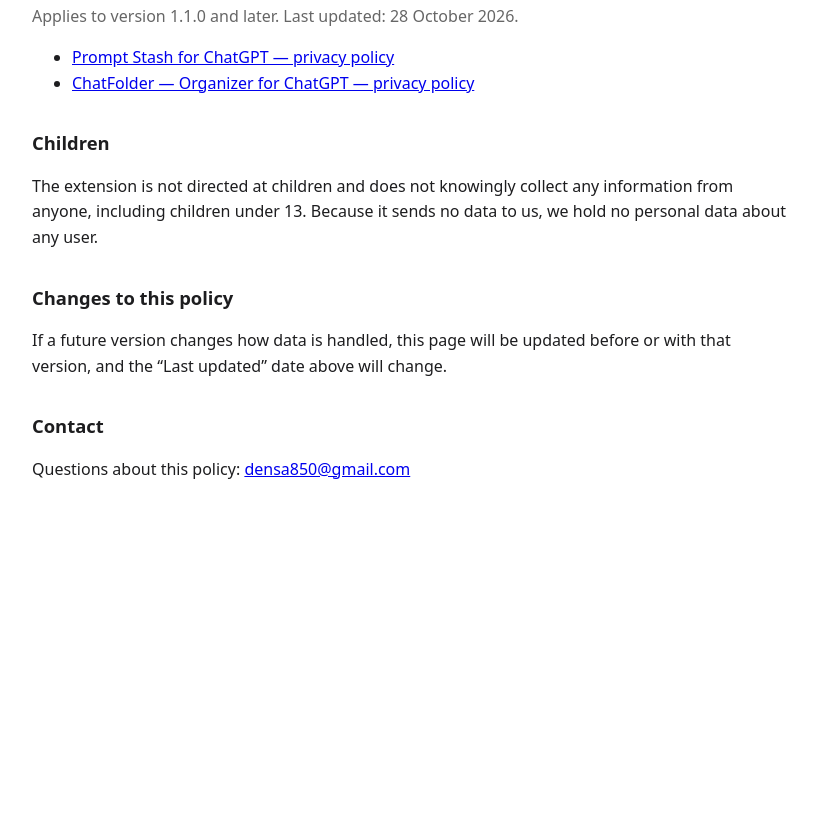
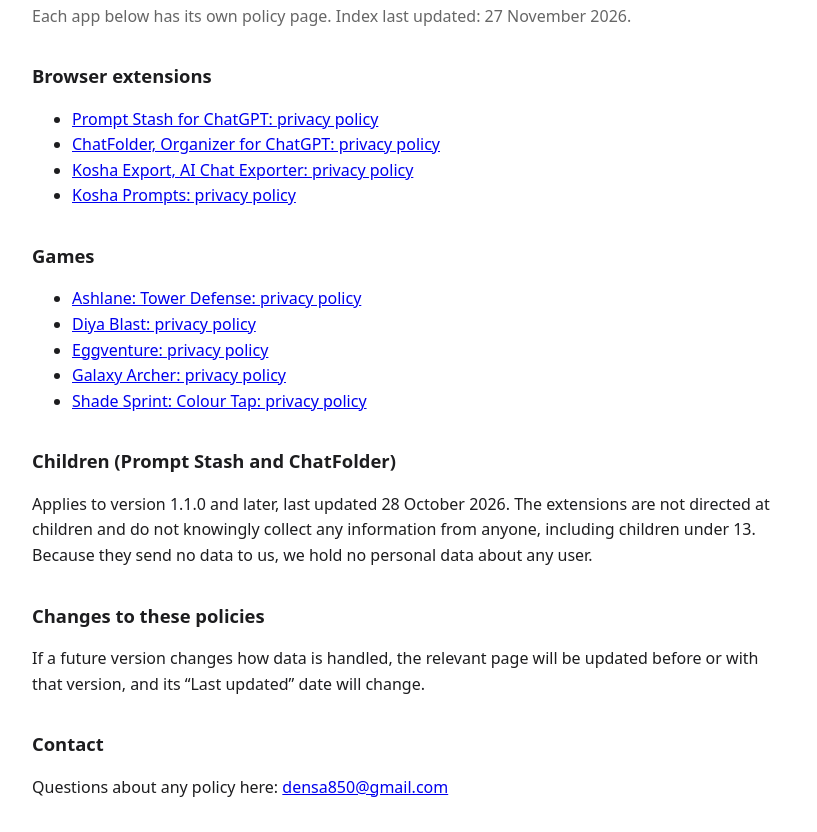
Before and after one commit to densa850-lab/extension-privacy, a plain HTML site: page index.html in a window 1280 px wide. Shown: the part 88-920 px from the top of the page, without its empty margins (228-1045 px from the left). Before the commit the page ends 800 px from the top, so only its background shows below. Drawn offline with Linux system fonts and the light colour scheme.

Commit message:
Index: list all 9 privacy policies (#1)

```diff
--- a/index.html
+++ b/index.html
@@ -1,15 +1,29 @@
 <!doctype html>
 <html lang="en"><head><meta charset="utf-8"><meta name="viewport" content="width=device-width,initial-scale=1">
-<title>Prompt Stash &amp; ChatFolder — Privacy Policy</title><style>body{font:16px/1.6 system-ui,-apple-system,Segoe UI,Roboto,sans-serif;max-width:760px;margin:2rem auto;padding:0 1rem;color:#1d1d1f;background:#fff}
+<title>Privacy Policies</title><style>body{font:16px/1.6 system-ui,-apple-system,Segoe UI,Roboto,sans-serif;max-width:760px;margin:2rem auto;padding:0 1rem;color:#1d1d1f;background:#fff}
 h1{font-size:1.7rem;margin-bottom:.2rem}h2{font-size:1.15rem;margin-top:2rem}table{border-collapse:collapse;width:100%}td,th{border:1px solid #ccc;padding:.4rem .6rem;text-align:left;vertical-align:top}code{background:#f2f2f2;padding:0 .25rem;border-radius:3px}.muted{color:#666}
 @media (prefers-color-scheme:dark){body{background:#151515;color:#e6e6e6}td,th{border-color:#444}code{background:#2a2a2a}.muted{color:#aaa}a{color:#8ab4ff}}</style></head><body>
-<h1>Prompt Stash &amp; ChatFolder — Privacy Policy</h1>
-<p class="muted">Applies to version 1.1.0 and later. Last updated: 28 October 2026.</p>
-<ul><li><a href="prompt-stash.html">Prompt Stash for ChatGPT — privacy policy</a></li><li><a href="chatfolder.html">ChatFolder — Organizer for ChatGPT — privacy policy</a></li></ul>
-<h2>Children</h2>
-<p>The extension is not directed at children and does not knowingly collect any information from anyone, including children under 13. Because it sends no data to us, we hold no personal data about any user.</p>
-<h2>Changes to this policy</h2>
-<p>If a future version changes how data is handled, this page will be updated before or with that version, and the “Last updated” date above will change.</p>
+<h1>Privacy Policies</h1>
+<p class="muted">Each app below has its own policy page. Index last updated: 27 November 2026.</p>
+<h2>Browser extensions</h2>
+<ul>
+<li><a href="prompt-stash.html">Prompt Stash for ChatGPT: privacy policy</a></li>
+<li><a href="chatfolder.html">ChatFolder, Organizer for ChatGPT: privacy policy</a></li>
+<li><a href="kosha-export.html">Kosha Export, AI Chat Exporter: privacy policy</a></li>
+<li><a href="kosha-prompts.html">Kosha Prompts: privacy policy</a></li>
+</ul>
+<h2>Games</h2>
+<ul>
+<li><a href="ashlane.html">Ashlane: Tower Defense: privacy policy</a></li>
+<li><a href="diya-blast.html">Diya Blast: privacy policy</a></li>
+<li><a href="eggventure.html">Eggventure: privacy policy</a></li>
+<li><a href="galaxyarcher.html">Galaxy Archer: privacy policy</a></li>
+<li><a href="shade-sprint.html">Shade Sprint: Colour Tap: privacy policy</a></li>
+</ul>
+<h2>Children (Prompt Stash and ChatFolder)</h2>
+<p>Applies to version 1.1.0 and later, last updated 28 October 2026. The extensions are not directed at children and do not knowingly collect any information from anyone, including children under 13. Because they send no data to us, we hold no personal data about any user.</p>
+<h2>Changes to these policies</h2>
+<p>If a future version changes how data is handled, the relevant page will be updated before or with that version, and its “Last updated” date will change.</p>
 <h2>Contact</h2>
-<p>Questions about this policy: <a href="mailto:densa850@gmail.com">densa850@gmail.com</a></p>
+<p>Questions about any policy here: <a href="mailto:densa850@gmail.com">densa850@gmail.com</a></p>
 </body></html>
```
